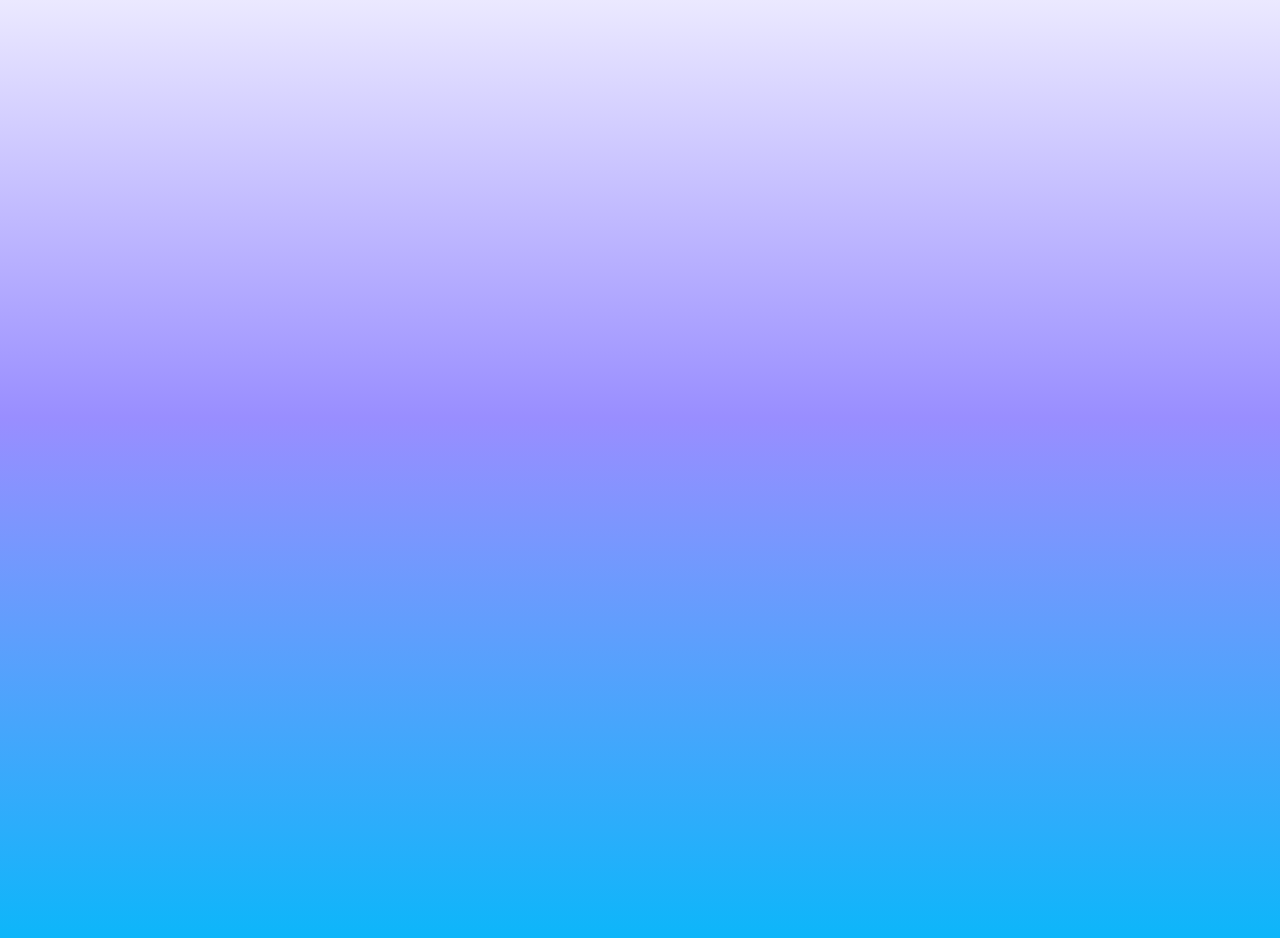
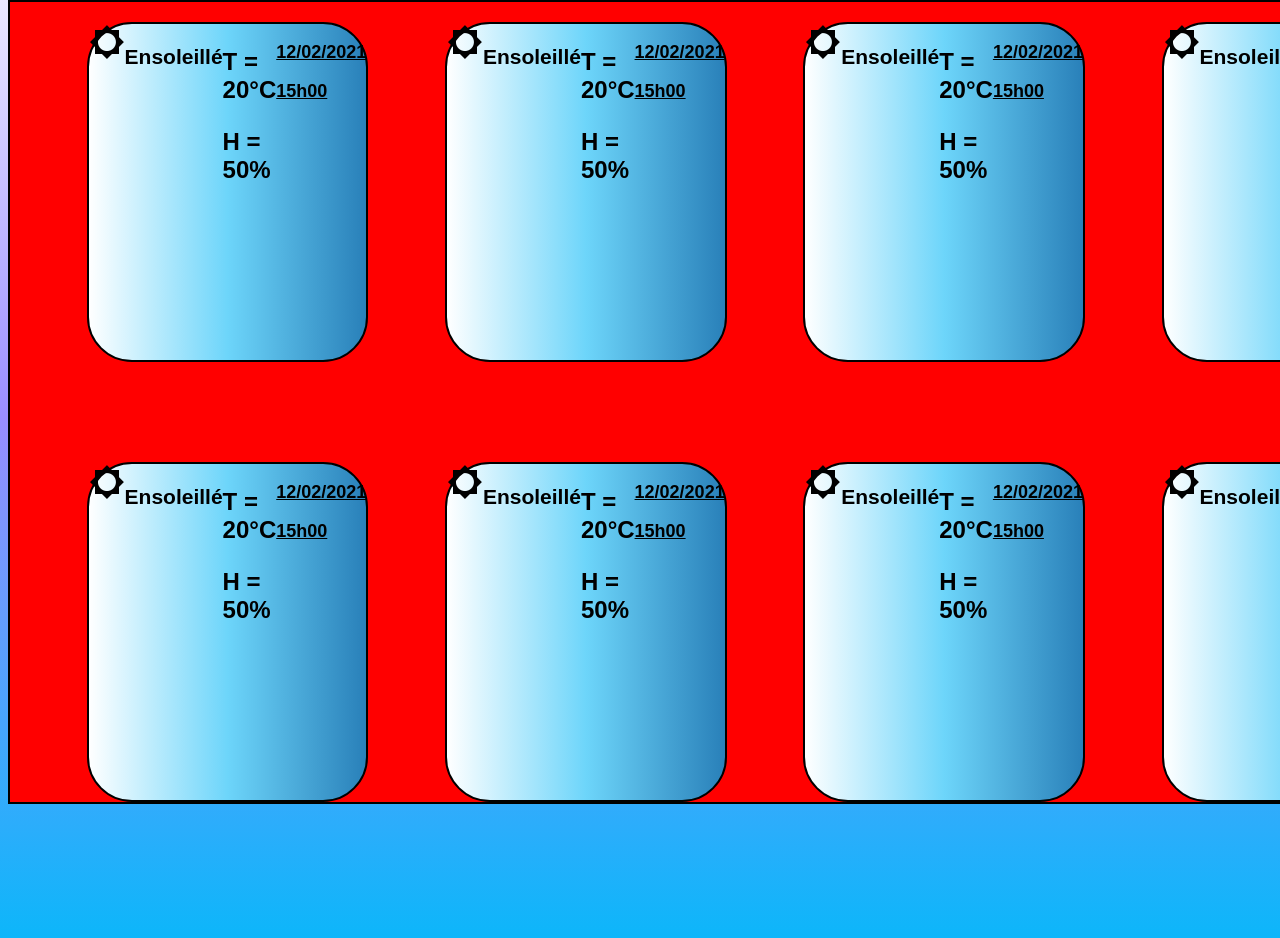
Before and after one commit to kemrode/stationMTO, a PHP site: page /history.html in a window 1280 px wide. Shown: the part 102-1040 px from the top of the page. Run offline with PHP 8.4, Linux system fonts and the light colour scheme.

Commit message:
<feat>3031:css history by creation of wethear boxes

```diff
--- a/history.css
+++ b/history.css
@@ -196,18 +196,141 @@ a {
 
 /* Fin de la définition du Menu */
 
-
-footer{
+/*definition of the primary screen with historical elements*/
+#primaryContainer {
     display: flex;
-    margin: auto;
-    align-content: space-between;
-    background-color:black;
+    flex:auto;
+    justify-content: space-between;
+    width: 100%;
+    min-height: 800px;
+    height: 100%;
+    background-color: blue;
+    justify-content: center;
 }
 
-.footer_choix {
+#historyBox {
     display: flex;
+    flex: auto;
+    flex-direction: column;
+    flex-wrap: nowrap;
     justify-content: center;
-    background-color:black;
+    width:75%;
+    height:100%;
+    min-height: 800px;
+    border: 2px black solid;
+    background-color: red;
+}
+
+#firstLine {
+    display: flex;
+    flex: auto;
+    flex-direction: row;
+    flex-wrap: nowrap;
+    justify-content: space-between;
+    width: 100%;
+    height: 25%;
+    padding-top: 20px;
+    /* background-color: green; */
+    overflow-y: scroll;
+}
+
+
+
+#secondLine {
+    display: flex;
+    flex: auto;
+    flex-direction: row;
+    flex-wrap: nowrap;
+    justify-content: space-between;
+    width: 100%;
+    height: 25%;
+    padding-top: 100px;
+    /* background-color: yellow; */
+    overflow-y: scroll;
+}
+
+#box {
+    display: flex;
+    flex: auto;
+    margin-left:6%;
+    flex-direction: row;
+    justify-content: center;
+    align-items: stretch;
+    border: 2px black solid;
+    border-radius: 45px/45px;
+    width:25%;
+    height:auto;
+    background: -webkit-linear-gradient(to right, #ffffffde, #6DD5FA, #2980B9);
+    background: linear-gradient(to right, #FFFFFF, #6DD5FA, #2980B9);
+}
+
+.weatherPicture:{
+    margin: auto;
+    align-self: center;
+}
+.weatherPicture img{
+    margin: auto;
+    width:auto;
+    height:auto;
+    min-height: 0.5em;
+}
+
+.lengendaryPicture:{
+    margin: auto;
+    align-self: center;
+}
+.legendary{
+    font-weight: bold;
+    font-size: 0.7em;
+}
+
+#tempHumElementsContainer:{
+    display: flex;
+    flex-direction:row;
+    justify-content: space-between;
+}
+
+.weatherTemperature{
+    /* margin-left:100px; */
+    align-self: flex-start;
+    font-weight: bold;
+    font-size: 0.8em;
+}
+
+.weatherHumidty{
+    /* margin-right:120px; */
+    align-self: flex-end;
+    font-weight: bold;
+    font-size: 0.8em;
+}
+
+#gdhContainer:{
+    display: flex;
+    flex-direction:row;
+    justify-content: space-between;
+    /* padding-bottom: 20px; */
+}
+
+.date{
+    align-self: flex-start;
+    /* padding-bottom: 20px;
+    margin-left: 65px; */
+}
+.groupDate{
+    font-weight: bold;
+    text-decoration: underline;
+    font-size: 0.6em;
+}
+
+.hour{
+    align-self: flex-end;
+    /* padding-bottom: 20px;
+    margin-right: 65px; */
+}
+.groupHour{
+    font-weight: bold;
+    text-decoration: underline;
+    font-size: 0.6em;
 }
 
 
--- a/history.html
+++ b/history.html
@@ -69,6 +69,273 @@
     <!--  put the picture to share the link on Internet -->
             </div>
         </div>
+        <div id="primaryContainer">
+            <div id="historyBox">
+                <div id="firstLine">
+                    <div id="box">
+                        <div class="weatherPicture">
+                            <img src="01_annexes/images/sunExample.png" alt="le temps qu'il fait">
+                        </div>
+                        <div class="lengendaryPicture">
+                            <p class="legendary">Ensoleillé</p>
+                        </div>
+                        <div id="tempHumElementsContainer">
+                            <div class="weatherTemperature">
+                                <p class="temperature">T = <span class="temperatureNumber">20</span>°C </p>
+                            </div>
+                            <div class="weatherHumidty">
+                                <p class ="humidity">H = <span class="hygromethrieNumber">50</span>%</p>
+                            </div>
+                        </div>
+                        <div id="gdhContainer">
+                            <div class="date">
+                                <p class="groupDate">12/02/2021</p>
+                            </div>
+                            <div class="hour">
+                                <p class="groupHour">15h00</p>
+                            </div>
+
+                        </div>
+
+                    </div>
+                    <div id="box">
+                        <div class="weatherPicture">
+                            <img src="01_annexes/images/sunExample.png" alt="le temps qu'il fait">
+                        </div>
+                        <div class="lengendaryPicture">
+                            <p class="legendary">Ensoleillé</p>
+                        </div>
+                        <div id="tempHumElementsContainer">
+                            <div class="weatherTemperature">
+                                <p class="temperature">T = <span class="temperatureNumber">20</span>°C </p>
+                            </div>
+                            <div class="weatherHumidty">
+                                <p class ="humidity">H = <span class="hygromethrieNumber">50</span>%</p>
+                            </div>
+                        </div>
+                        <div id="gdhContainer">
+                            <div class="date">
+                                <p class="groupDate">12/02/2021</p>
+                            </div>
+                            <div class="hour">
+                                <p class="groupHour">15h00</p>
+                            </div>
+
+                        </div>
+
+                    </div>
+                    <div id="box">
+                        <div class="weatherPicture">
+                            <img src="01_annexes/images/sunExample.png" alt="le temps qu'il fait">
+                        </div>
+                        <div class="lengendaryPicture">
+                            <p class="legendary">Ensoleillé</p>
+                        </div>
+                        <div id="tempHumElementsContainer">
+                            <div class="weatherTemperature">
+                                <p class="temperature">T = <span class="temperatureNumber">20</span>°C </p>
+                            </div>
+                            <div class="weatherHumidty">
+                                <p class ="humidity">H = <span class="hygromethrieNumber">50</span>%</p>
+                            </div>
+                        </div>
+                        <div id="gdhContainer">
+                            <div class="date">
+                                <p class="groupDate">12/02/2021</p>
+                            </div>
+                            <div class="hour">
+                                <p class="groupHour">15h00</p>
+                            </div>
+
+                        </div>
+
+                    </div>
+                    <div id="box">
+                        <div class="weatherPicture">
+                            <img src="01_annexes/images/sunExample.png" alt="le temps qu'il fait">
+                        </div>
+                        <div class="lengendaryPicture">
+                            <p class="legendary">Ensoleillé</p>
+                        </div>
+                        <div id="tempHumElementsContainer">
+                            <div class="weatherTemperature">
+                                <p class="temperature">T = <span class="temperatureNumber">20</span>°C </p>
+                            </div>
+                            <div class="weatherHumidty">
+                                <p class ="humidity">H = <span class="hygromethrieNumber">50</span>%</p>
+                            </div>
+                        </div>
+                        <div id="gdhContainer">
+                            <div class="date">
+                                <p class="groupDate">12/02/2021</p>
+                            </div>
+                            <div class="hour">
+                                <p class="groupHour">15h00</p>
+                            </div>
+
+                        </div>
+
+                    </div>
+                    <div id="box">
+                        <div class="weatherPicture">
+                            <img src="01_annexes/images/sunExample.png" alt="le temps qu'il fait">
+                        </div>
+                        <div class="lengendaryPicture">
+                            <p class="legendary">Ensoleillé</p>
+                        </div>
+                        <div id="tempHumElementsContainer">
+                            <div class="weatherTemperature">
+                                <p class="temperature">T = <span class="temperatureNumber">20</span>°C </p>
+                            </div>
+                            <div class="weatherHumidty">
+                                <p class ="humidity">H = <span class="hygromethrieNumber">50</span>%</p>
+                            </div>
+                        </div>
+                        <div id="gdhContainer">
+                            <div class="date">
+                                <p class="groupDate">12/02/2021</p>
+                            </div>
+                            <div class="hour">
+                                <p class="groupHour">15h00</p>
+                            </div>
+
+                        </div>
+
+                    </div>
+                </div>
+                <div id="secondLine">
+                    <div id="box">
+                        <div class="weatherPicture">
+                            <img src="01_annexes/images/sunExample.png" alt="le temps qu'il fait">
+                        </div>
+                        <div class="lengendaryPicture">
+                            <p class="legendary">Ensoleillé</p>
+                        </div>
+                        <div id="tempHumElementsContainer">
+                            <div class="weatherTemperature">
+                                <p class="temperature">T = <span class="temperatureNumber">20</span>°C </p>
+                            </div>
+                            <div class="weatherHumidty">
+                                <p class ="humidity">H = <span class="hygromethrieNumber">50</span>%</p>
+                            </div>
+                        </div>
+                        <div id="gdhContainer">
+                            <div class="date">
+                                <p class="groupDate">12/02/2021</p>
+                            </div>
+                            <div class="hour">
+                                <p class="groupHour">15h00</p>
+                            </div>
+
+                        </div>
+
+                    </div>
+                    <div id="box">
+                        <div class="weatherPicture">
+                            <img src="01_annexes/images/sunExample.png" alt="le temps qu'il fait">
+                        </div>
+                        <div class="lengendaryPicture">
+                            <p class="legendary">Ensoleillé</p>
+                        </div>
+                        <div id="tempHumElementsContainer">
+                            <div class="weatherTemperature">
+                                <p class="temperature">T = <span class="temperatureNumber">20</span>°C </p>
+                            </div>
+                            <div class="weatherHumidty">
+                                <p class ="humidity">H = <span class="hygromethrieNumber">50</span>%</p>
+                            </div>
+                        </div>
+                        <div id="gdhContainer">
+                            <div class="date">
+                                <p class="groupDate">12/02/2021</p>
+                            </div>
+                            <div class="hour">
+                                <p class="groupHour">15h00</p>
+                            </div>
+
+                        </div>
+
+                    </div>
+                    <div id="box">
+                        <div class="weatherPicture">
+                            <img src="01_annexes/images/sunExample.png" alt="le temps qu'il fait">
+                        </div>
+                        <div class="lengendaryPicture">
+                            <p class="legendary">Ensoleillé</p>
+                        </div>
+                        <div id="tempHumElementsContainer">
+                            <div class="weatherTemperature">
+                                <p class="temperature">T = <span class="temperatureNumber">20</span>°C </p>
+                            </div>
+                            <div class="weatherHumidty">
+                                <p class ="humidity">H = <span class="hygromethrieNumber">50</span>%</p>
+                            </div>
+                        </div>
+                        <div id="gdhContainer">
+                            <div class="date">
+                                <p class="groupDate">12/02/2021</p>
+                            </div>
+                            <div class="hour">
+                                <p class="groupHour">15h00</p>
+                            </div>
+
+                        </div>
+
+                    </div>
+                    <div id="box">
+                        <div class="weatherPicture">
+                            <img src="01_annexes/images/sunExample.png" alt="le temps qu'il fait">
+                        </div>
+                        <div class="lengendaryPicture">
+                            <p class="legendary">Ensoleillé</p>
+                        </div>
+                        <div id="tempHumElementsContainer">
+                            <div class="weatherTemperature">
+                                <p class="temperature">T = <span class="temperatureNumber">20</span>°C </p>
+                            </div>
+                            <div class="weatherHumidty">
+                                <p class ="humidity">H = <span class="hygromethrieNumber">50</span>%</p>
+                            </div>
+                        </div>
+                        <div id="gdhContainer">
+                            <div class="date">
+                                <p class="groupDate">12/02/2021</p>
+                            </div>
+                            <div class="hour">
+                                <p class="groupHour">15h00</p>
+                            </div>
+
+                        </div>
+
+                    </div>
+                    <div id="box">
+                        <div class="weatherPicture">
+                            <img src="01_annexes/images/sunExample.png" alt="le temps qu'il fait">
+                        </div>
+                        <div class="lengendaryPicture">
+                            <p class="legendary">Ensoleillé</p>
+                        </div>
+                        <div id="tempHumElementsContainer">
+                            <div class="weatherTemperature">
+                                <p class="temperature">T = <span class="temperatureNumber">20</span>°C </p>
+                            </div>
+                            <div class="weatherHumidty">
+                                <p class ="humidity">H = <span class="hygromethrieNumber">50</span>%</p>
+                            </div>
+                        </div>
+                        <div id="gdhContainer">
+                            <div class="date">
+                                <p class="groupDate">12/02/2021</p>
+                            </div>
+                            <div class="hour">
+                                <p class="groupHour">15h00</p>
+                            </div>
+                        </div>
+
+                    </div>
+                </div>
+            </div>
+        </div>
 
         <script src="scriptJavaS.js"></script>
 
```
Also changed, not shown: other parts of history.css (+20 -20 lines), scriptJavaS.js (+1 -15 lines), 1 other file.
